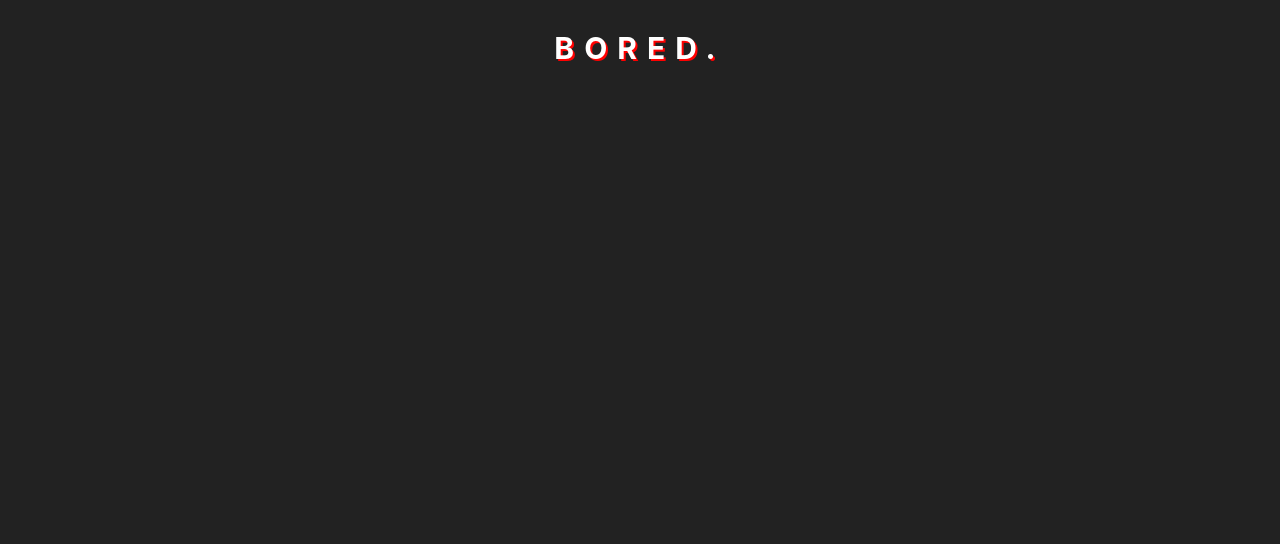
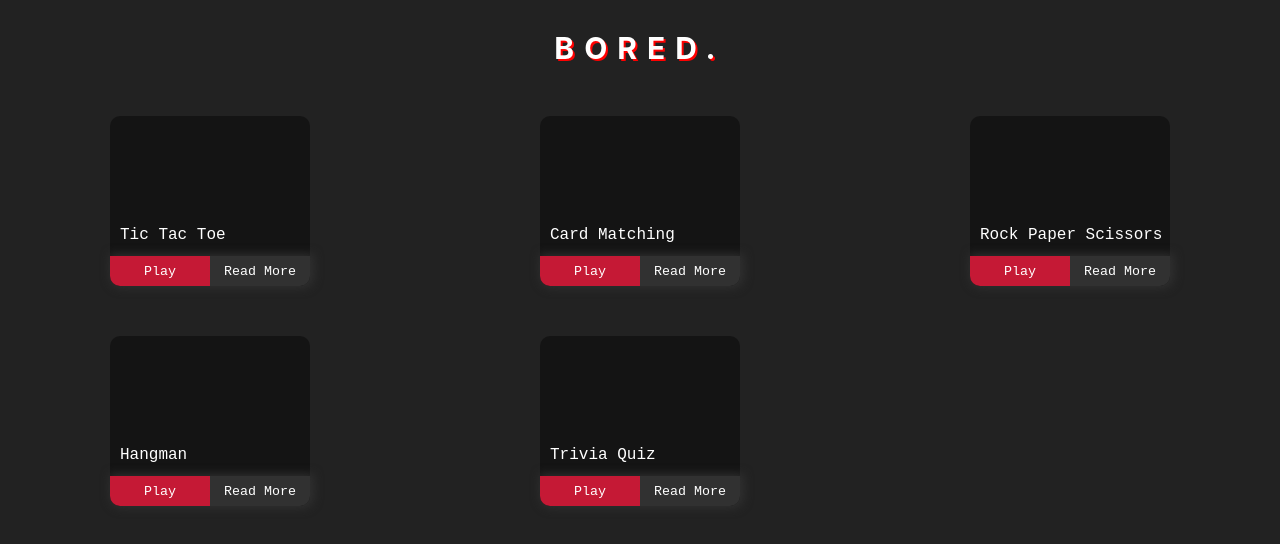
Before and after one commit to palakgupta2712/bored-games, a React (Vite) app: page / in a window 1280 px wide. Shown: the top 544 px of the page. Built offline with nearby package versions, Linux system fonts and the light colour scheme.

Commit message:
Basic Card Layout

```diff
--- /dev/null
+++ b/src/components/Content/Content.jsx
@@ -0,0 +1,59 @@
+import React from "react";
+import styles from "./Content.module.css";
+
+function Content() {
+  return (
+    <React.Fragment>
+      {/* <h1>Tic-Tac-Toe</h1>
+      <h1>Rock Paper Scissors</h1>
+      <h1>Card Matching</h1>
+      <h1>Trivia Quiz</h1>
+      <h1>Maths Quiz</h1>
+      <h1>Hangman</h1> */}
+      <div className={styles.container}>
+        <div>
+          <div className={styles.card}></div>
+          <div className={styles.title}>Tic Tac Toe</div>
+          <div className={styles.action}>
+            <button className={styles.play}>Play</button>
+            <button className={styles.info}>Read More</button>
+          </div>
+        </div>
+        <div>
+          <div className={styles.card}></div>
+          <div className={styles.title}>Card Matching</div>
+          <div className={styles.action}>
+            <button className={styles.play}>Play</button>
+            <button className={styles.info}>Read More</button>
+          </div>
+        </div>
+        <div>
+          <div className={styles.card}></div>
+          <div className={styles.title}>Rock Paper Scissors</div>
+          <div className={styles.action}>
+            <button className={styles.play}>Play</button>
+            <button className={styles.info}>Read More</button>
+          </div>
+        </div>
+        <div>
+          <div className={styles.card}></div>
+          <div className={styles.title}>Hangman</div>
+          <div className={styles.action}>
+            <button className={styles.play}>Play</button>
+            <button className={styles.info}>Read More</button>
+          </div>
+        </div>
+        <div>
+          <div className={styles.card}></div>
+          <div className={styles.title}>Trivia Quiz</div>
+          <div className={styles.action}>
+            <button className={styles.play}>Play</button>
+            <button className={styles.info}>Read More</button>
+          </div>
+        </div>
+      </div>
+    </React.Fragment>
+  );
+}
+
+export default Content;
--- /dev/null
+++ b/src/components/Content/Content.module.css
@@ -0,0 +1,69 @@
+.container {
+  padding: 20px;
+  display: grid;
+  grid-template-columns: repeat(3, 1fr);
+  gap: 50px;
+}
+
+.card {
+  height: 110px;
+  width: 200px;
+  background-color: #141414;
+  margin: auto;
+  border-radius: 10px 10px 0px 0px;
+}
+
+.title {
+  height: 30px;
+  width: 200px;
+  background-color: #141414;
+  margin: auto;
+  padding-left: 10px;
+  font-family: "IBM Plex Mono", monospace;
+}
+
+.action {
+  height: 30px;
+  width: 200px;
+  background-color: #141414;
+  margin: auto;
+  box-shadow: 2px 0px 10px 2px #303030;
+  border-radius: 0px 0px 10px 10px;
+  display: flex;
+  align-items: stretch;
+}
+
+button {
+  border: none;
+  outline: none;
+  width: 50%;
+  font-family: "IBM Plex Mono", monospace;
+  color: white;
+  cursor: pointer;
+}
+
+.play {
+  border-radius: 0px 0px 0px 10px;
+  background-color: #c51935;
+}
+.info {
+  border-radius: 0px 0px 10px 0px;
+  background-color: #313131;
+}
+
+@media screen and (max-width: 750px) {
+  .container {
+    grid-template-columns: repeat(2, 1fr);
+  }
+}
+
+@media screen and (max-width: 540px) {
+  .container {
+    grid-template-columns: repeat(1, 1fr);
+  }
+  .card,
+  .action,
+  .title {
+    width: 250px;
+  }
+}
--- a/src/pages/HomePage.jsx
+++ b/src/pages/HomePage.jsx
@@ -1,19 +1,25 @@
 import React, { useEffect, useState } from "react";
 import EntryScreen from "../components/EntryScreen/EntryScreen";
 import Navbar from "../components/Navbar/Navbar";
+import Content from "../components/Content/Content";
 
 function Home() {
   const [isLoading, setIsLoading] = useState(true);
   useEffect(() => {
     const timer = setTimeout(() => {
       setIsLoading(false);
-    }, 6000);
+    }, 1000);
     return () => clearTimeout(timer);
   }, []);
   return (
     <React.Fragment>
       {isLoading && <EntryScreen />}
-      {!isLoading && <Navbar />}
+      {!isLoading && (
+        <>
+          <Navbar />
+          <Content />
+        </>
+      )}
     </React.Fragment>
   );
 }
```
